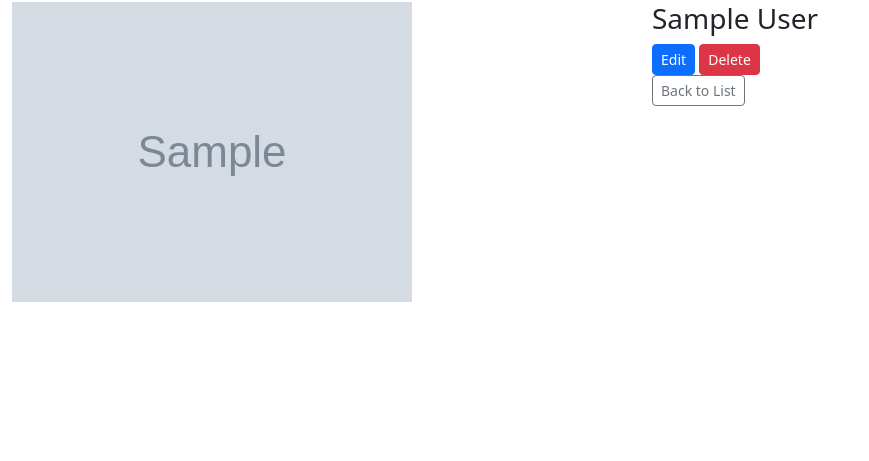
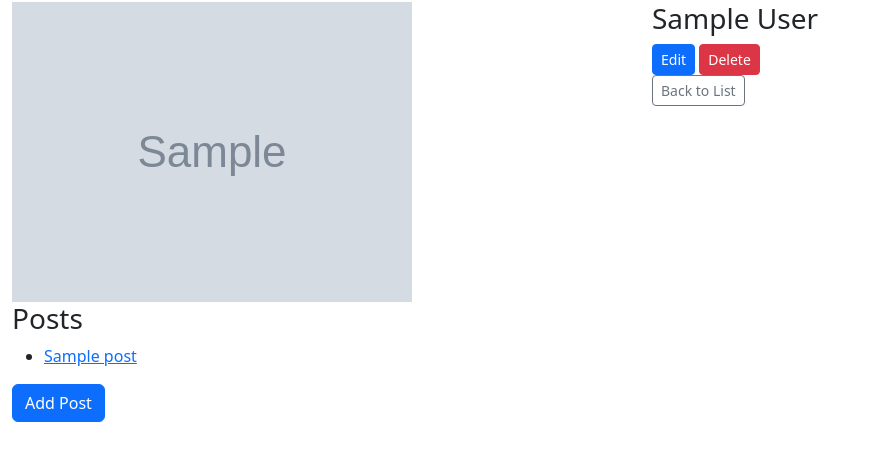
Before and after one commit to jjkchung87/blogly, a Flask app: page /users/1 in a window 1280 px wide. Shown: the part 78-539 px from the top of the page, without its empty margins (0-869 px from the left). Run offline with Flask 3, Linux system fonts and the light colour scheme; tables that the repository leaves empty hold one stand-in row (values such as "Sample post"); grey boxes marked "Sample" are stand-in pictures.

Commit message:
added post function testing

```diff
--- a/app.py
+++ b/app.py
@@ -1,7 +1,7 @@
 """Blogly application."""
 from flask_debugtoolbar import DebugToolbarExtension
 from flask import Flask, request, render_template, redirect, flash, session
-from models import db, connect_db, User
+from models import db, connect_db, User, Post
 
 app = Flask(__name__)
 app.config['SQLALCHEMY_DATABASE_URI'] = 'postgresql:///blogly'
@@ -74,3 +74,44 @@ def deleteUser(user_id):
     User.query.filter_by(id=user_id).delete()
     db.session.commit()
     return redirect('/users')
+
+@app.route('/users/<int:user_id>/posts/new')
+def showPostForm(user_id):
+    user = User.query.get_or_404(user_id)
+    return render_template('postForm.html',user=user)
+
+@app.route('/users/<int:user_id>/posts/new', methods=['POST'])
+def handleNewPostSubmission(user_id):
+    title = request.form['title']
+    content = request.form['content']
+
+    post = Post(title=title, content=content, user_id = user_id)
+    db.session.add(post)
+    db.session.commit()
+    return redirect(f'/users/{user_id}')
+
+@app.route('/posts/<int:post_id>')
+def showPost(post_id):
+    post = Post.query.get_or_404(post_id)
+    return render_template('post.html',post=post)
+
+@app.route('/posts/<int:post_id>/edit')
+def showPostEditForm(post_id):
+    post = Post.query.get_or_404(post_id)
+
+    return render_template('postEdit.html',post=post)
+
+@app.route('/posts/<int:post_id>/edit', methods=['POST'])
+def handleEditSubmission(post_id):
+    post = Post.query.get_or_404(post_id)
+    post.title = request.form['title']
+    post.content = request.form['content']
+    db.session.add(post)
+    db.session.commit()
+    return redirect(f'/posts/{post_id}')
+
+@app.route('/posts/<int:post_id>/delete', methods=['POST'])
+def deletePost(post_id):
+    Post.query.filter_by(id=post_id).delete()
+    db.session.commit()
+    return redirect('/users')
--- a/models.py
+++ b/models.py
@@ -1,4 +1,6 @@
 from flask_sqlalchemy import SQLAlchemy
+from sqlalchemy import func
+from datetime import datetime
 
 db = SQLAlchemy()
 
@@ -28,9 +30,41 @@ class User (db.Model):
                            nullable=True,
                            default=defaultImage)
 
+    def __repr__(self):
+        return f"<User {self.id} {self.first_name} {self.last_name} {self.image_URL}>"
+
     @property
     def full_name(self):
         return self.get_full_name()
 
     def get_full_name(self):
         return f'{self.first_name} {self.last_name}'
+
+
+
+
+class Post (db.Model):
+    """User posts"""
+    __tablename__ = 'posts'
+
+    id = db.Column(db.Integer,
+                   primary_key=True,
+                   autoincrement=True)
+
+    title = db.Column(db.Text,
+                      nullable=False)
+
+    content = db.Column(db.Text,
+                        nullable=False)
+
+    created_at = db.Column(db.DateTime,
+                           nullable=False,
+                           default=datetime.utcnow,
+                           server_default=func.now())
+
+    user_id = db.Column(db.Integer, db.ForeignKey('users.id'))
+
+    user = db.relationship('User', backref='posts')
+
+    def __repr__(self):
+        return f"<Post {self.id} {self.title} {self.content} {self.created_at} {self.user_id}>"
--- a/templates/userDetails.html
+++ b/templates/userDetails.html
@@ -21,6 +21,15 @@
             </form>
             <a href="/users" class="btn btn-outline-secondary btn-sm">Back to List</a>
         </div>
+        <div class="col-6">
+            <h3>Posts</h3>
+            <ul>
+                {% for post in user.posts %}
+                    <li><a href="/posts/{{post.id}}">{{post.title}}</a></li>
+                {% endfor %}
+            </ul>
+            <a href="/users/{{user.id}}/posts/new" class="btn btn-primary">Add Post</a>
+        </div>
     </div>
     </div>
 
```
Also changed, not shown: seed.py (added, +29 -0 lines), templates/post.html (added, +27 -0 lines), templates/postEdit.html (added, +13 -0 lines), templates/postForm.html (added, +12 -0 lines), test_app.py (+50 -7 lines).
